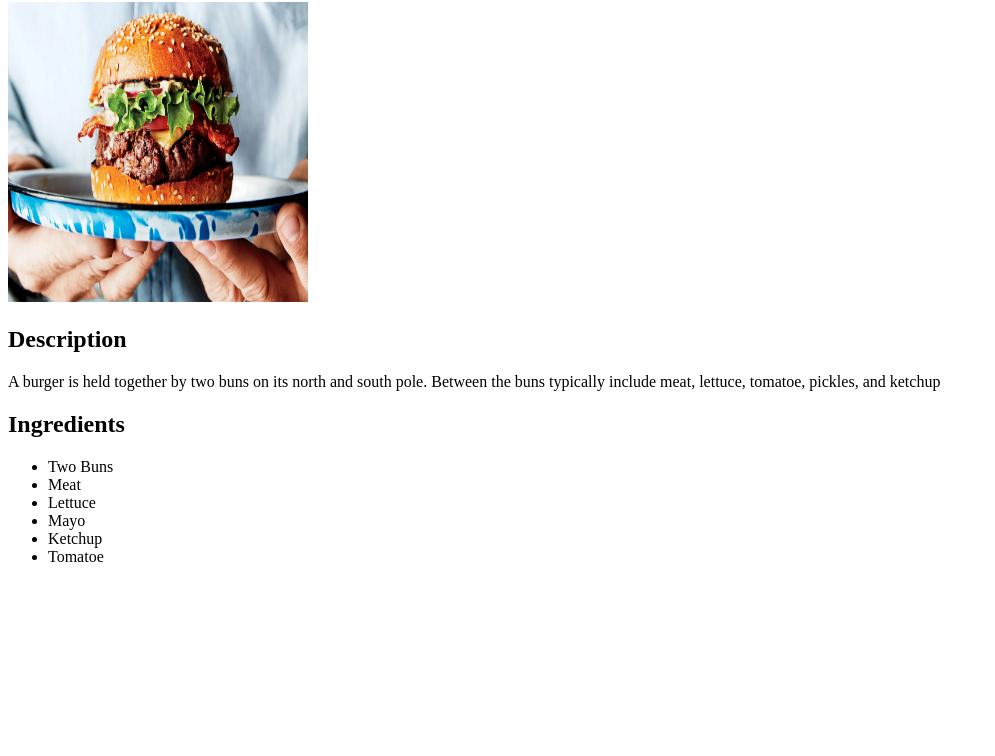
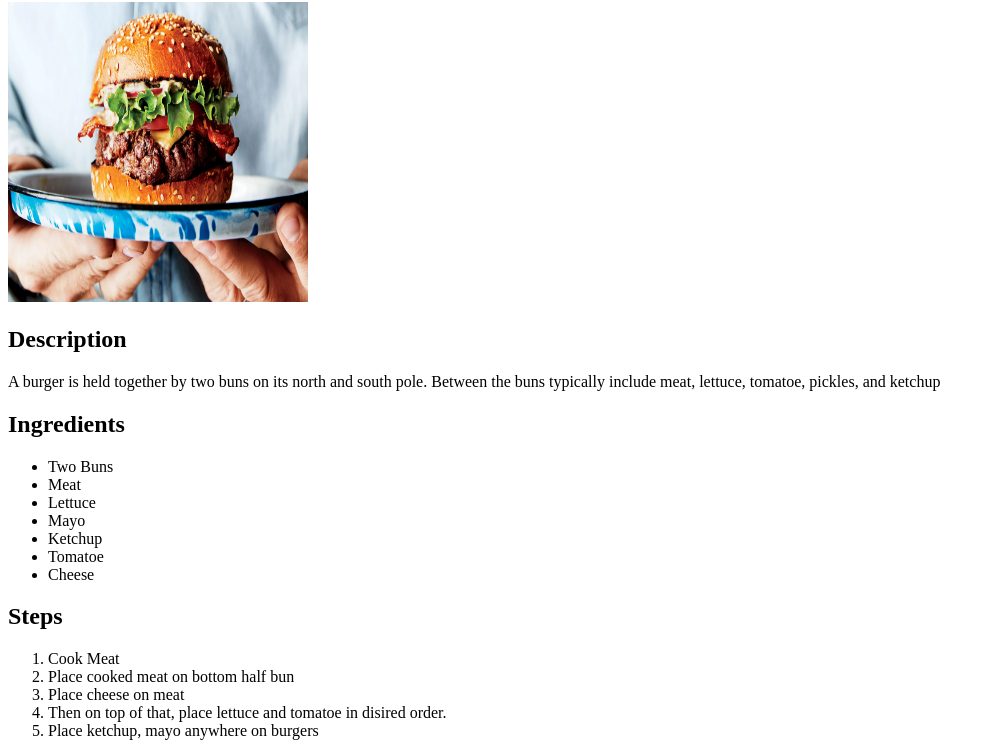
Before and after one commit to Chrisdes-99/TOP-Recipe, a plain HTML site: page recipes/burger.html in a window 1280 px wide. Shown: the part 78-834 px from the top of the page, without its empty margins (0-995 px from the left). Before the commit the page ends 800 px from the top, so only its background shows below. Drawn offline with Linux system fonts and the light colour scheme.

Commit message:
finished with burger recipe page

```diff
--- a/recipes/burger.html
+++ b/recipes/burger.html
@@ -27,6 +27,15 @@
       <li>Mayo</li>
       <li>Ketchup</li>
       <li>Tomatoe</li>
+      <li>Cheese</li>
     </ul>
+    <h2>Steps</h2>
+    <ol>
+      <li>Cook Meat</li>
+      <li>Place cooked meat on bottom half bun</li>
+      <li>Place cheese on meat</li>
+      <li>Then on top of that, place lettuce and tomatoe in disired order.</li>
+      <li>Place ketchup, mayo anywhere on burgers</li>
+    </ol>
   </body>
 </html>
```
